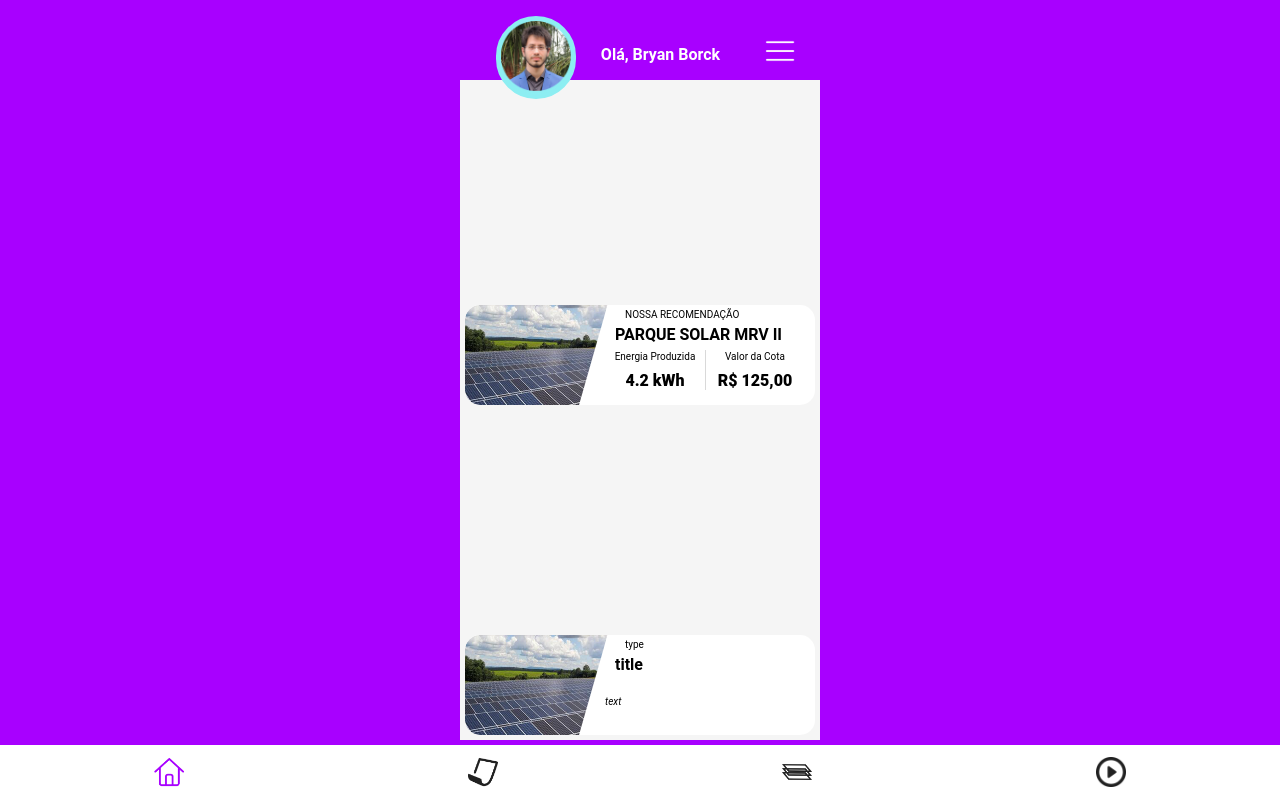
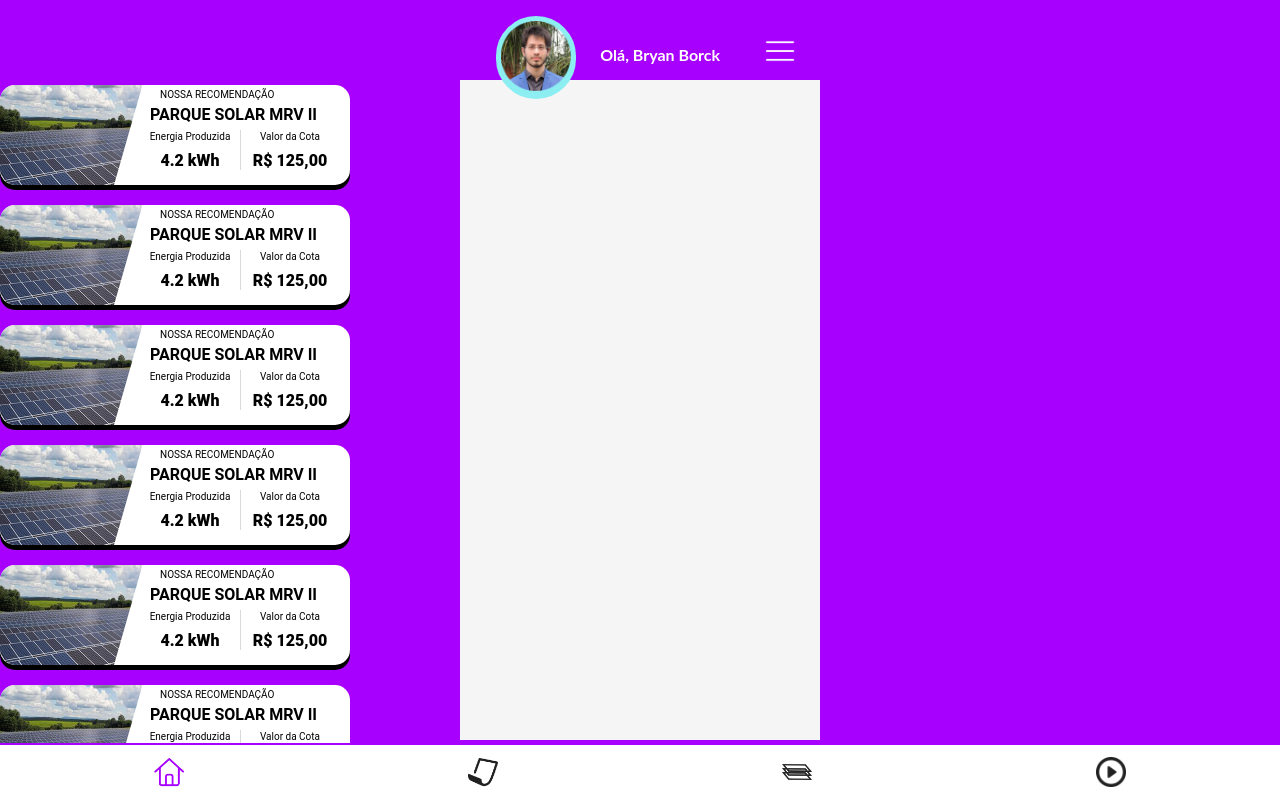
Before and after one commit to luiz-lvj/navi-tech-journey-2022, a React (Create React App) app: page /home in a window 1280 px wide. Built offline with nearby package versions, Linux system fonts and the light colour scheme.

Commit message:
trabalhando na lista de parques

```diff
--- a/src/App.js
+++ b/src/App.js
@@ -6,6 +6,8 @@ import History from "./components/History";
 import Home from "./components/Home";
 import Login from "./components/Login";
 import Start from "./components/Start";
+import BarGraph from "./components/BarGraph";
+import Menu from "./components/Menu";
 
 
 function App() {
@@ -16,9 +18,11 @@ function App() {
       <Route path="/"  element={<Start/>} />
       <Route path="/login" element={<Login/>}/>
       <Route path="/home" element={<Home/>}/>
+      <Route path="/menu" element={<Menu/>}/>
       <Route path="/history" element={<History/>}/>
       <Route path="/parklist" element={<ParkList/>}/>
       <Route path="/simulate" element={<Simulate/>}/>
+      <Route path="/testgraph" element={<BarGraph/>}/>
     </Routes>
     </BrowserRouter>
   );
--- /dev/null
+++ b/src/components/BarGraph.js
@@ -0,0 +1,40 @@
+import styled from 'styled-components';
+
+export default function BarGraph(){
+    const sizeBar = 200;
+    const title = "Título 1"
+    const months = [ "J", "F", "M", "A", "M", "J", "J" ]
+
+    return(
+        <BarGraphStyle size={sizeBar}>
+            <h1>{title}</h1>
+            <GraphStyle size={sizeBar}>
+
+            </GraphStyle>
+
+        </BarGraphStyle>
+
+    );
+}
+
+const BarGraphStyle = styled.div`
+    width:  ${props => props.size+`px`};
+    height: ${ props => props.size+`px`};
+    background: #F5F5F5;
+    display: flex;
+    flex-direction: column;
+    padding: ${ props => props.size*0.05+'px'};
+    justify-content: space-between;
+    h1{
+        font-weight: bold;
+        color: #A800FF;
+    }
+`;
+
+const GraphStyle = styled.div`
+    width: 100%;
+    height: ${ props => props.size*0.70 +'px' };
+    border-left: 1px solid #000000;
+    border-bottom: 1px solid #000000;
+
+`;
--- a/src/components/HeaderHome.js
+++ b/src/components/HeaderHome.js
@@ -57,7 +57,7 @@ const ClienteStyle = styled.div`
 const NameStyle = styled.div`
     color: white;
 
-    font-family: "Lato", Helvetica, sans-serif
+    font-family: "Lato", Helvetica, sans-serif;
     font-size: 16px;
     font-weight: bold;
 
--- a/src/components/Home.js
+++ b/src/components/Home.js
@@ -7,10 +7,14 @@ import styled from 'styled-components';
 import painelSolar1 from '../imgs/painel_solar1.png'
 
 export default function Home(){
+
+    const listParks = [1,2,3,4,5]
     return(
         <HomeStyle>
             <HeaderHome></HeaderHome>
+            <HomeContent>
 
+                <ParksList>
                     <ParkCard
                     title ="PARQUE SOLAR MRV II"
                     image={painelSolar1}
@@ -21,12 +25,34 @@ export default function Home(){
                     stat2="Valor da Cota"
                     />
 
+                    {listParks.map( park =>{
+                        return(
+                        <ParkCard
+                        title ="PARQUE SOLAR MRV II"
+                        image={painelSolar1}
+                        type ="NOSSA RECOMENDAÇÃO"
+                        value1="4.2"
+                        stat1="Energia Produzida"
+                        value2="125,00"
+                        stat2="Valor da Cota"
+                        />
+
+                        );
+                    } )}
+
+
+
                     <InfoCard
                     title ="title"
                     image={painelSolar1}
                     type ="type"
                     text="text"
                     />
+                </ParksList>
+
+
+            </HomeContent>
+
             <Footer></Footer>
         </HomeStyle>
     );
@@ -43,3 +69,23 @@ const HomeStyle = styled.div`
     background: #F5F5F5;
 
 `;
+
+const HomeContent = styled.div`
+    position: fixed;
+    left: 0;
+    right: 0;
+    top: 85px;
+    bottom: 57px;
+    display: flex;
+    flex-direction: column;
+    justify-content: space-between;
+    overflow: scroll;
+
+`;
+
+const ParksList = styled.li`
+    display: flex;
+    flex-direction: column;
+    justify-content: space-between;
+
+`;
--- a/src/components/Menu.js
+++ b/src/components/Menu.js
@@ -7,6 +7,7 @@ import styled from 'styled-components';
 export default function Menu(){
     return(
         <Box>
+            <Header/>
             <MenuStyle>
                 <h2>
                     Perfil
@@ -32,13 +33,13 @@ export default function Menu(){
                     Ajuda
                 </h2>
             </MenuStyle>
+            <Footer/>
 
         </Box>
     );
 }
 
 const Box = styled.div`
-padding-top:100px;
     background: #FFFFFF;
     width: 100%;
     height:740px;
--- a/src/components/ParkCard.js
+++ b/src/components/ParkCard.js
@@ -23,6 +23,7 @@ const CardWrapper = styled.div`
   position: relative;
   width: 350px;
   height: 105px;
+  margin-bottom: 15px;
 `
 
 const CardTop = styled.div`
```
Lines whose indentation alone changed are shown as unchanged.
